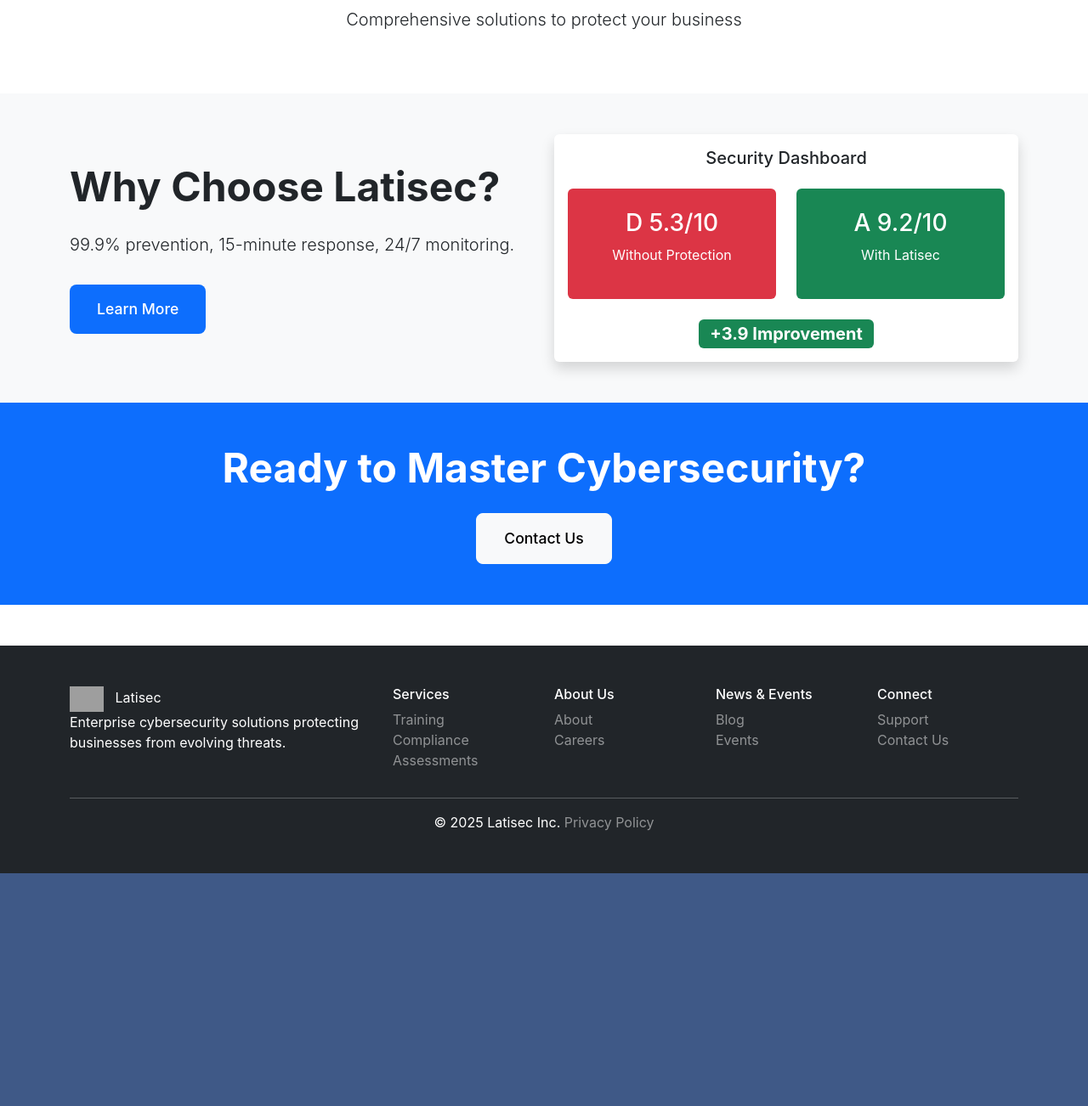
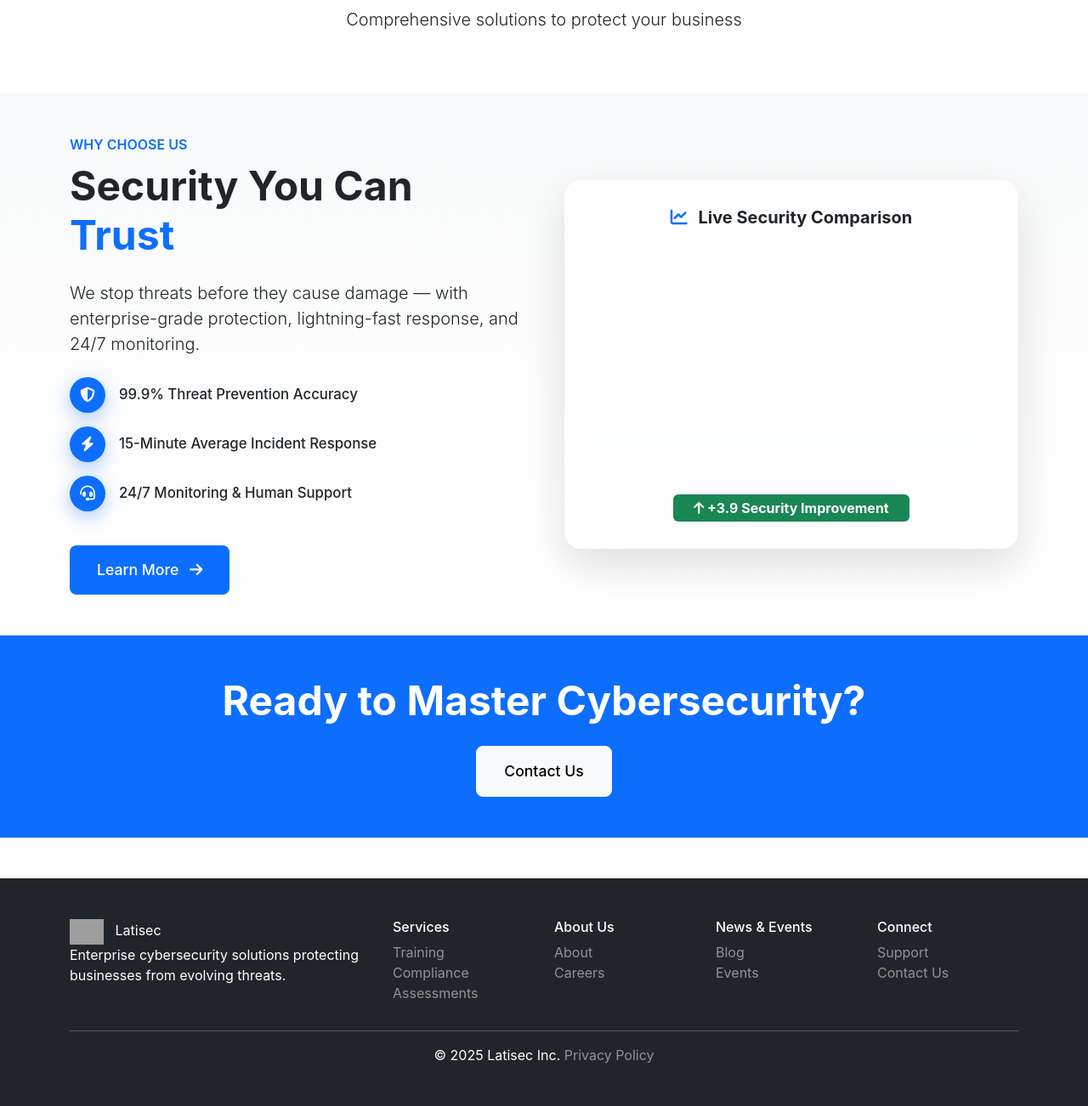
Before and after one commit to stevescilar/latisec-v2, a Django app: page / in a window 1280 px wide. Shown: the part 1345-2647 px from the top of the page at 85% size. Before the commit the page ends 2373 px from the top, so only its background shows below. Run offline with Django 4.2, Linux system fonts and the light colour scheme; data that the repository does not hold is empty; a map, chart or similar area stays blank; grey boxes are pictures that could not be loaded.

Commit message:
Enhance 'Why Choose Us' section with improved layout and features; add security dashboard with chart visualization; update CSS for better styling and responsiveness

```diff
--- a/latisec_project/core/templates/base.html
+++ b/latisec_project/core/templates/base.html
@@ -155,6 +155,8 @@
 
 <!-- Bootstrap JS -->
 <script src="https://cdn.jsdelivr.net/npm/bootstrap@5.3.0/dist/js/bootstrap.bundle.min.js"></script>
+<script src="https://cdn.jsdelivr.net/npm/chart.js"></script>
+
 
 <!-- Page-specific JS -->
 {% block extra_js %}{% endblock %}
--- a/latisec_project/core/templates/home.html
+++ b/latisec_project/core/templates/home.html
@@ -113,41 +113,72 @@
 </section>
 
 <!-- Why Choose Us -->
-<section class="py-5 bg-light">
+<!-- Why Choose Us -->
+<section class="py-5 bg-light why-choose-section position-relative overflow-hidden">
     <div class="container">
-        <div class="row align-items-center">
+        <div class="row align-items-center g-5">
+
+            <!-- LEFT CONTENT -->
+            <div class="col-lg-6 fade-in-up">
+                <span class="text-primary fw-semibold text-uppercase">Why Choose Us</span>
+                <h2 class="display-5 fw-bold mt-2 mb-4">
+                    Security You Can <span class="text-primary">Trust</span>
+                </h2>
+
+                <p class="lead mb-4">
+                    We stop threats before they cause damage — with enterprise-grade
+                    protection, lightning-fast response, and 24/7 monitoring.
+                </p>
+
+                <!-- Feature List -->
+                <ul class="list-unstyled why-features">
+                    <li>
+                        <i class="fa-solid fa-shield-halved"></i>
+                        <span>99.9% Threat Prevention Accuracy</span>
+                    </li>
+                    <li>
+                        <i class="fa-solid fa-bolt"></i>
+                        <span>15-Minute Average Incident Response</span>
+                    </li>
+                    <li>
+                        <i class="fa-solid fa-headset"></i>
+                        <span>24/7 Monitoring & Human Support</span>
+                    </li>
+                </ul>
+
+                <a href="{% url 'about' %}" class="btn btn-primary btn-lg mt-4">
+                    Learn More <i class="fa-solid fa-arrow-right ms-2"></i>
+                </a>
+            </div>
+
+            <!-- RIGHT DASHBOARD -->
             <div class="col-lg-6">
-                <h2 class="display-5 fw-bold mb-4">Why Choose Latisec?</h2>
-                <p class="lead">
-                    99.9% prevention, 15-minute response, 24/7 monitoring.
-                </p>
-                <a href="{% url 'about' %}" class="btn btn-primary btn-lg mt-3">Learn More</a>
-            </div>
-            <div class="col-lg-6">
-                <div class="card shadow">
-                    <div class="card-body text-center">
-                        <h5>Security Dashboard</h5>
-                        <div class="row my-4">
-                            <div class="col-6">
-                                <div class="bg-danger text-white p-4 rounded">
-                                    <h3>D 5.3/10</h3>
-                                    <p>Without Protection</p>
-                                </div>
-                            </div>
-                            <div class="col-6">
-                                <div class="bg-success text-white p-4 rounded">
-                                    <h3>A 9.2/10</h3>
-                                    <p>With Latisec</p>
-                                </div>
-                            </div>
+                <div class="security-dashboard-card">
+                    <div class="card-body">
+
+                        <h5 class="fw-bold text-center mb-4">
+                            <i class="fa-solid fa-chart-line me-2 text-primary"></i>
+                            Live Security Comparison
+                        </h5>
+
+                        <canvas id="securityChart" height="260"></canvas>
+
+                        <div class="text-center mt-4">
+                            <span class="badge bg-success fs-6 px-4 py-2">
+                                <i class="fa-solid fa-arrow-up"></i>
+                                +3.9 Security Improvement
+                            </span>
                         </div>
-                        <span class="badge bg-success fs-5">+3.9 Improvement</span>
+
                     </div>
                 </div>
-            </div>
+</div>
+
+
         </div>
     </div>
 </section>
+
 
 <!-- CTA -->
 <section class="py-5 bg-primary text-white text-center">
@@ -158,5 +189,6 @@
 {% endblock %}
 
 {% block extra_js %}
+<script src="{% static 'js/main.js' %}"></script>
 <script src="{% static 'js/animate.js' %}"></script>
 {% endblock %}
--- a/latisec_project/static/css/style.css
+++ b/latisec_project/static/css/style.css
@@ -247,6 +247,7 @@
     margin: 0 auto;
     transition: all 0.3s ease;
     animation: pulse 2s infinite;
+    -webkit-backdrop-filter: blur(10px);
     backdrop-filter: blur(10px);
     border: 2px solid rgba(255, 255, 255, 0.3);
 }
@@ -513,3 +514,91 @@
         animation: none !important;
     }
 }
+/* Why Choose Us */
+.why-choose-section {
+    background: linear-gradient(180deg, #f8f9fa 0%, #ffffff 100%);
+}
+
+.why-features li {
+    display: flex;
+    align-items: center;
+    gap: 1rem;
+    margin-bottom: 1rem;
+    font-size: 1.05rem;
+    font-weight: 500;
+}
+
+.why-features i {
+    width: 42px;
+    height: 42px;
+    background: var(--primary-color);
+    color: #fff;
+    border-radius: 50%;
+    display: flex;
+    align-items: center;
+    justify-content: center;
+    font-size: 1.1rem;
+    box-shadow: 0 6px 20px rgba(13,110,253,0.35);
+}
+
+/* Dashboard Card */
+.security-dashboard-card {
+    background: rgba(255, 255, 255, 0.75);
+    backdrop-filter: blur(15px);
+    border-radius: 20px;
+    box-shadow: 0 20px 50px rgba(0,0,0,0.12);
+    padding: 2rem;
+    transition: transform 0.3s ease;
+}
+
+.security-dashboard-card:hover {
+    transform: translateY(-8px);
+}
+
+/* Score Boxes */
+.score-box {
+    padding: 1.5rem;
+    border-radius: 15px;
+    color: #fff;
+    transition: transform 0.3s ease;
+}
+
+.score-box h3 {
+    font-size: 2rem;
+    font-weight: 800;
+}
+
+.score-box span {
+    font-size: 1.2rem;
+    font-weight: 500;
+}
+
+.score-box p {
+    margin-bottom: 0;
+    opacity: 0.9;
+}
+
+.score-box.danger {
+    background: linear-gradient(135deg, #dc3545, #b02a37);
+}
+
+.score-box.success {
+    background: linear-gradient(135deg, #198754, #0f5132);
+}
+
+.score-box:hover {
+    transform: scale(1.05);
+}
+
+.security-dashboard-card canvas {
+    animation: chartGlow 3s ease-in-out infinite;
+}
+
+@keyframes chartGlow {
+    0%, 100% {
+        filter: drop-shadow(0 0 0 rgba(25,135,84,0));
+    }
+    50% {
+        filter: drop-shadow(0 10px 25px rgba(25,135,84,0.25));
+    }
+}
```
